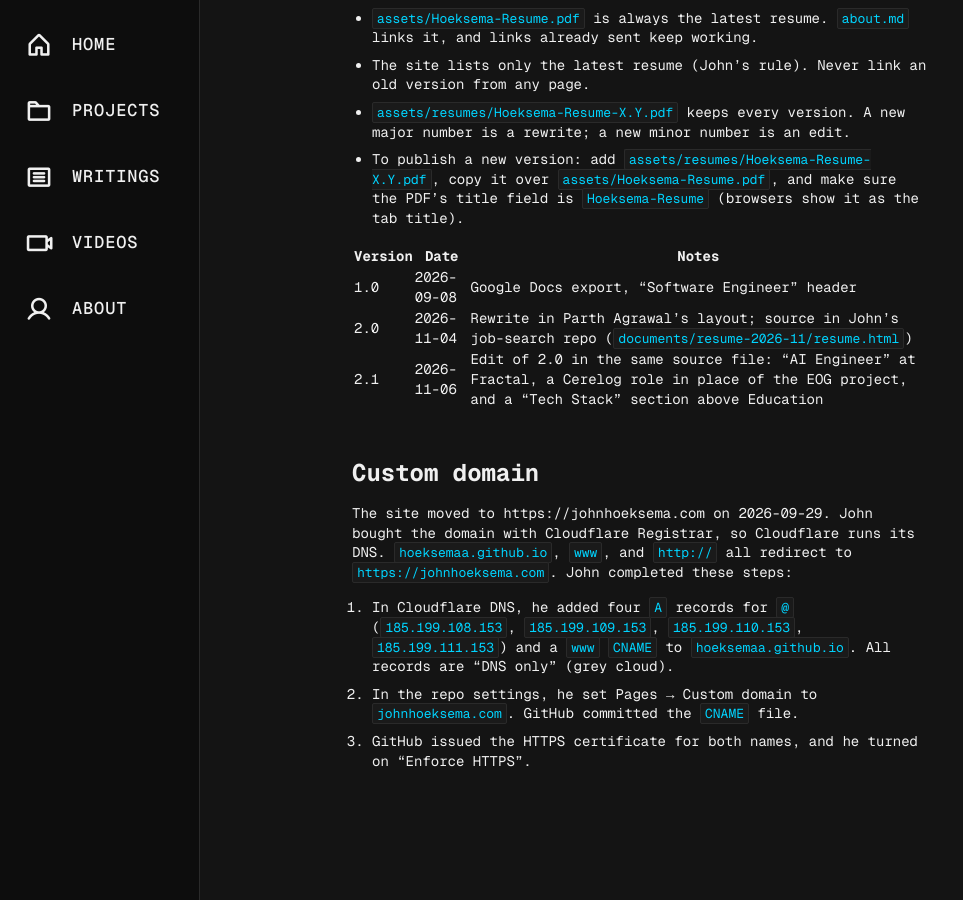
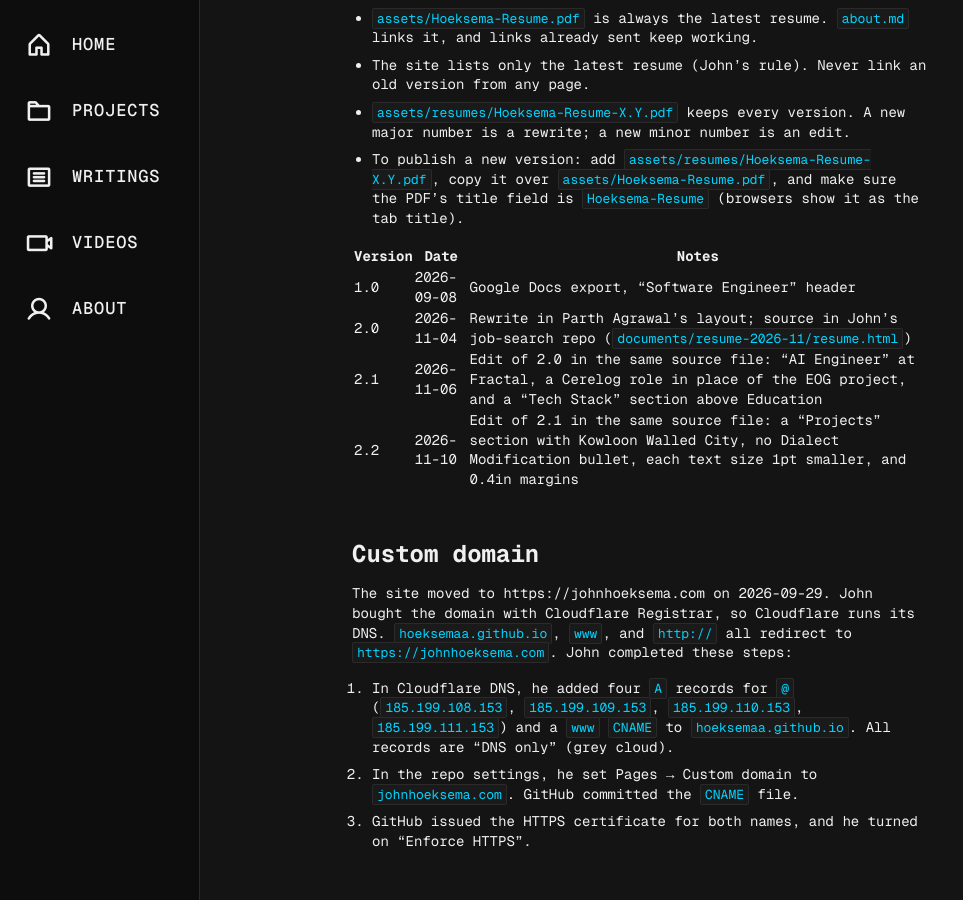
Before and after one commit to hoeksemaa/hoeksemaa.github.io, a Jekyll site: the page built from AGENTS.md, in a window 1280 px wide and 900 px high, scrolled down 1298 px. Shown: the whole window, without its empty margins (0-963 px from the left). Built offline with Jekyll 4.4.1, drawn with Linux system fonts in a browser that asks for light colours; our own code applies the rules of GitHub Pages for plain Markdown files; before the commit the page ends 2117 px from its top, so only the background shows below that.

Commit message:
content(about): publish resume 2.2 (#48)
Resume 2.2 is an edit of 2.1 in the same source file. It adds a
"Projects" section with Kowloon Walled City and its live link, cuts the
Dialect Modification bullet, makes each text size 1pt smaller, and uses
0.4in margins. Same layout, one page.

Follows the resume-versions procedure in AGENTS.md: archive the PDF as
assets/resumes/Hoeksema-Resume-2.2.pdf, copy it over
assets/Hoeksema-Resume.pdf (PDF title field "Hoeksema-Resume"), and add
a 2.2 row to the version table.

Co-authored-by: Claude Opus 5.5 <noreply@anthropic.com>

```diff
--- a/AGENTS.md
+++ b/AGENTS.md
@@ -45,6 +45,7 @@ All content pages use YAML frontmatter. Project files in `_projects/` require `t
 | 1.0 | 2026-09-08 | Google Docs export, "Software Engineer" header |
 | 2.0 | 2026-11-04 | Rewrite in Parth Agrawal's layout; source in John's job-search repo (`documents/resume-2026-11/resume.html`) |
 | 2.1 | 2026-11-06 | Edit of 2.0 in the same source file: "AI Engineer" at Fractal, a Cerelog role in place of the EOG project, and a "Tech Stack" section above Education |
+| 2.2 | 2026-11-10 | Edit of 2.1 in the same source file: a "Projects" section with Kowloon Walled City, no Dialect Modification bullet, each text size 1pt smaller, and 0.4in margins |
 
 ## Custom domain
 
```
Also changed, not shown: 2 other files.
